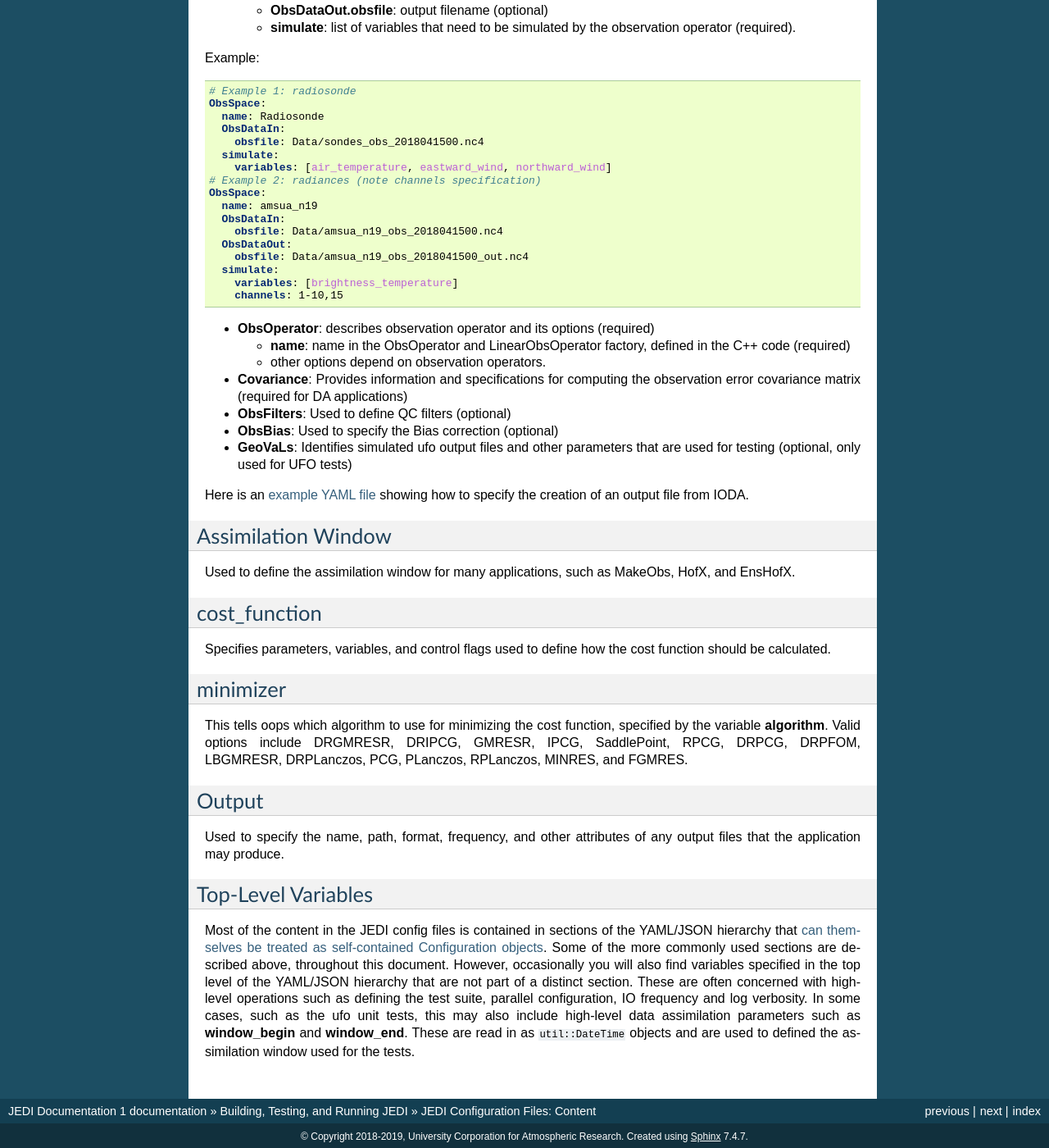
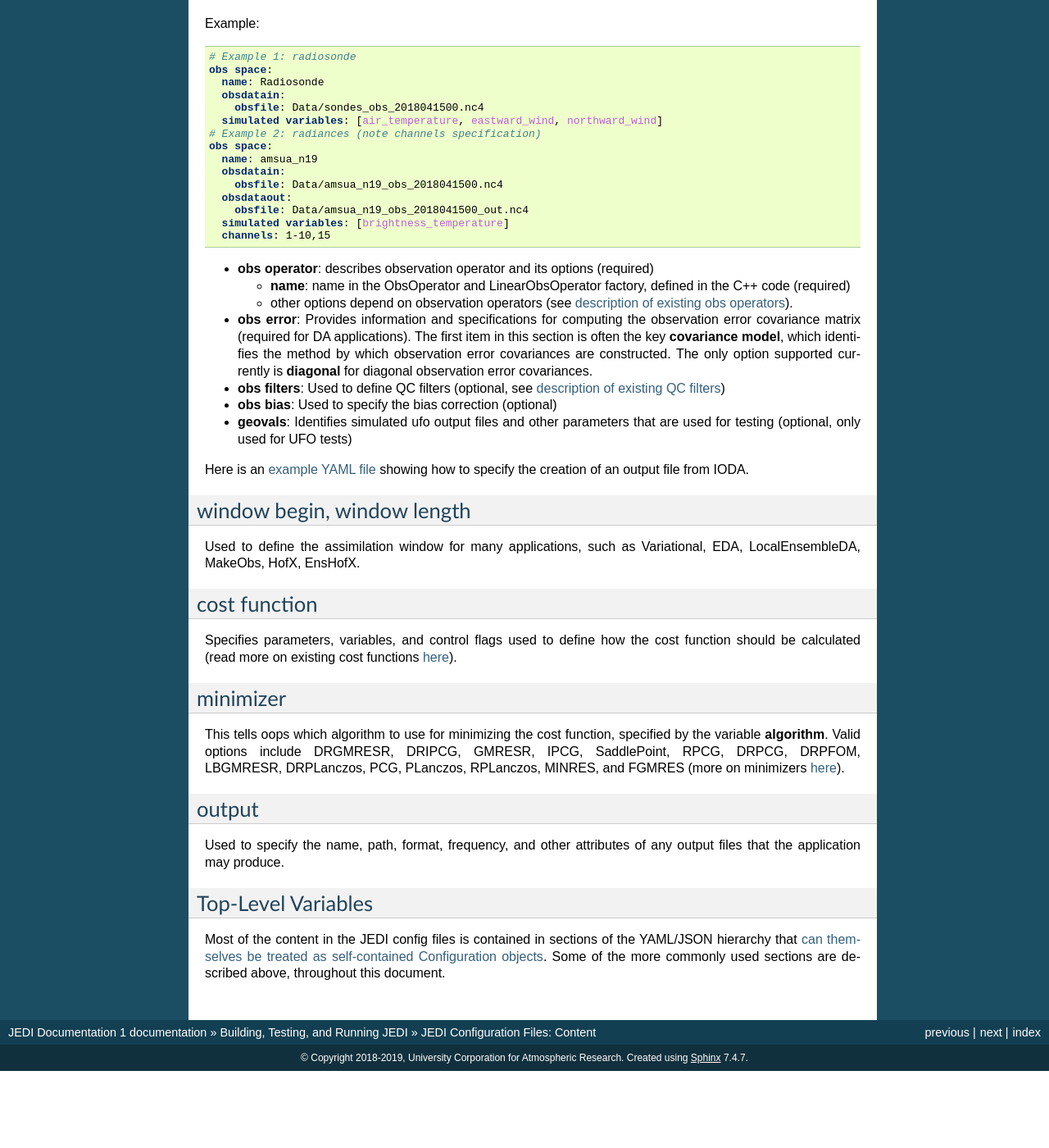
Before and after one commit to JCSDA/jedi-docs, a Sphinx documentation site: the page built from docs/developer/building_and_testing/config_content.rst, in a window 1280 px wide and 1400 px high, scrolled down 1576 px. Shown: the whole window at 82% size. Built offline with Sphinx 7.4.7, drawn with Linux system fonts in a browser that asks for light colours; after the commit the page ends 2882 px from its top, so only the background shows below that; some of the changed text lies outside the part shown.

Commit message:
update config parts of documentation to reflect yaml changes

```diff
--- a/docs/developer/building_and_testing/config_content.rst
+++ b/docs/developer/building_and_testing/config_content.rst
@@ -3,109 +3,106 @@ JEDI Configuration Files: Content
 
 This document describes some of the items included in JEDI configuration (config) files and how to use them.  **It is not intended to be complete**.  Different models and observation types have different implementations of these basic elements, often with different parameters and variable names.
 
-Users and developers are welcome to add their own items and the accompanying code to process them.  We recommend using the JEDI repositories **ioda**, **ufo**, and **fv3-jedi** as prototypes for the structure, content, and naming conventions in the config files.
+Users and developers are welcome to add their own items and the accompanying code to process them.  We recommend using the JEDI repositories **saber**, **ioda**, **ufo**, and **fv3-jedi** as prototypes for the structure, content, and naming conventions in the config files.
 
 This document is intended only as a guide to help users interpret and customize JEDI configuration files in order to run applications.   Developers may also use this information to write new tests.  For practical information on how to modify the JEDI code to read and process the information contained in the configuration files see: :doc:`JEDI Configuration Files: Implementation <configuration>`.
 
-The sections of this document refer to the top-level items in the :ref:`YAML/JSON configuration files <config-format>` and how each of these top-level items are used.  **This is a work in progress**.  There are plans to standardize the top-level contents of the JEDI config files and this document will be updated as this occurs.
+The sections of this document refer to the top-level items in the :ref:`YAML/JSON configuration files <config-format>` and how each of these top-level items are used.
 
+geometry
+^^^^^^^^
 
-resolution/Geometry
-^^^^^^^^^^^^^^^^^^^
-
-JEDI config files use both **resolution** and **Geometry** to define the model grid (both horizontal and vertical) and its parallelization across compute nodes.  The latter term, **Geometry** is commonly used for unit tests at the oops level while **resolution** is often used for applications such as 4DEnsVar where multiple grids may be used.  There are plans to standardize this terminology in the future but both terms are currently used.
+JEDI config files use **geometry** to define the model grid (both horizontal and vertical) and its parallelization across compute nodes.
 
 Sometimes, as is the case with FV3, grid information is read from data files that are provided with the model repository via :doc:`git LFS <../developer_tools/gitlfs>`.  This entry may also include one or more Fortran namelist files that are read by the model to set up the grid and its parallel partitioning.
 
-State
+state
 ^^^^^
 
 Used to define multiple unit tests for the model state, including file IO, interpolation, variable changes, increments, and computation of the background error covariance matrix.
 
-Model, LinearModel
-^^^^^^^^^^^^^^^^^^
+model, linear model
+^^^^^^^^^^^^^^^^^^^
 
 Used to define model parameters, control flags, physics packages, and other options for the model and the linearized model respectively.  Items may also define Fortran namelist files to be used by the model.
 
-Covariance
-^^^^^^^^^^
+background error
+^^^^^^^^^^^^^^^^
 
-Provides information and specifications for computing the background error covariance matrix, also known as the B matrix.  The first item in this section is often the variable **covariance**, which identifies the method by which the B matrix is computed.  A popular option here is **BUMP**, the `Background error covariance on an Unstructured Mesh Package <https://github.com/benjaminmenetrier/bump>`_ developed by Benjamin Menetrier (JCSDA/Meteo-France) and distributed as part of oops.  Alternatively, individual models may also offer a static B matrix.
+Provides information and specifications for computing the background error covariance matrix, also known as the B matrix.  The first item in this section is often the key **covariance model**, which identifies the method by which the B matrix is computed.  A popular option here is **BUMP**, the `Background error covariance on an Unstructured Mesh Package <https://github.com/benjaminmenetrier/bump>`_ developed by Benjamin Menetrier (JCSDA/Meteo-France) and distributed as part of saber.  Alternatively, individual models may also offer a static B matrix.
 
-ModelBias, ModelBiasCovariance
-^^^^^^^^^^^^^^^^^^^^^^^^^^^^^^
+model aux control, model aux error
+^^^^^^^^^^^^^^^^^^^^^^^^^^^^^^^^^^
 
 Used to define the model bias and its associated error covariance matrix.
 
 
-Initial Condition
+initial condition
 ^^^^^^^^^^^^^^^^^
 
 This is used to define the initial condition of a forecast or DA cycle.  It often includes references to restart files and Fortran namelists to be used by the model upon startup.  Alternatively, it may specify one of several idealized analytic states that can be used to initialize models.  JEDI currently provides several options for analytic initialization based on the idealized benchmarks defined by the multi-institutional 2012 `Dynamical Core Intercomparison Project <https://earthsystemcog.org/projects/dcmip-2012>`_ sponsored by NOAA, NSF, DOE, NCAR, and the University of Michigan.  Other analytic models may be added in the future.
 
-Observations
+observations
 ^^^^^^^^^^^^
 
-Often the largest section of the configuration file, this describes one or more observation types (**ObsTypes**), each of which is a multi-level YAML/JSON object in its own right.  As described our :doc:`Configuration file implementation example <configuration>`, each of these **ObsTypes** are read into JEDI as an :code:`eckit::Configuration` object.  Commonly used components within each ObsType include
+Often the largest section of the configuration file, this describes one or more observation types, each of which is a multi-level YAML/JSON object in its own right.  As described our :doc:`Configuration file implementation example <configuration>`, each of these observation types are read into JEDI as an :code:`eckit::Configuration` object.  Commonly used components within each observation type include
 
-* **ObsSpace**: describes observation space-related configuration (required)
+* **obs space**: describes observation space-related configuration (required)
 
   * **name**: descriptive name, used in logs (required)
-  * **ObsDataIn.obsfile**: input filename (this or **Generate** section is required)
-  * **ObsDataOut.obsfile**: output filename (optional)
-  * **simulate**: list of variables that need to be simulated by the observation operator (required).
+  * **obsdatain.obsfile**: input filename (this or **generate** section is required)
+  * **obsdataout.obsfile**: output filename (optional)
+  * **simulated variables**: list of variables that need to be simulated by the observation operator (required).
 
 Example:
 
 .. code:: yaml
 
    # Example 1: radiosonde
-   ObsSpace:
+   obs space:
      name: Radiosonde
-     ObsDataIn:
+     obsdatain:
        obsfile: Data/sondes_obs_2018041500.nc4
-     simulate:
-       variables: [air_temperature, eastward_wind, northward_wind]
+     simulated variables: [air_temperature, eastward_wind, northward_wind]
    # Example 2: radiances (note channels specification)
-   ObsSpace:
+   obs space:
      name: amsua_n19
-     ObsDataIn:
+     obsdatain:
        obsfile: Data/amsua_n19_obs_2018041500.nc4
-     ObsDataOut:
+     obsdataout:
        obsfile: Data/amsua_n19_obs_2018041500_out.nc4
-     simulate:
-       variables: [brightness_temperature]
-       channels: 1-10,15
+     simulated variables: [brightness_temperature]
+     channels: 1-10,15
 
 
-* **ObsOperator**: describes observation operator and its options (required)
+* **obs operator**: describes observation operator and its options (required)
 
   * **name**: name in the ObsOperator and LinearObsOperator factory, defined in the C++ code (required)
-  * other options depend on observation operators.
+  * other options depend on observation operators (see :doc:`description of existing obs operators<../../jedi-components/ufo/obsops>`).
 
-* **Covariance**: Provides information and specifications for computing the observation error covariance matrix (required for DA applications)
-* **ObsFilters**: Used to define QC filters (optional)
-* **ObsBias**: Used to specify the Bias correction (optional)
-* **GeoVaLs**: Identifies simulated ufo output files and other parameters that are used for testing (optional, only used for UFO tests)
+* **obs error**: Provides information and specifications for computing the observation error covariance matrix (required for DA applications). The first item in this section is often the key **covariance model**, which identifies the method by which observation error covariances are constructed. The only option supported currently is **diagonal** for diagonal observation error covariances.
+* **obs filters**: Used to define QC filters (optional, see :doc:`description of existing QC filters<../../jedi-components/ufo/qcfilters>`)
+* **obs bias**: Used to specify the bias correction (optional)
+* **geovals**: Identifies simulated ufo output files and other parameters that are used for testing (optional, only used for UFO tests)
 
 Here is an :ref:`example YAML file <radiosonde_example_yaml>` showing how to specify the creation of an output file from IODA.
 
-Assimilation Window
-^^^^^^^^^^^^^^^^^^^
+window begin, window length
+^^^^^^^^^^^^^^^^^^^^^^^^^^^^
 
-Used to define the assimilation window for many applications, such as MakeObs, HofX, and EnsHofX.
+Used to define the assimilation window for many applications, such as Variational, EDA, LocalEnsembleDA, MakeObs, HofX, EnsHofX.
 
-cost_function
+cost function
 ^^^^^^^^^^^^^
 
-Specifies parameters, variables, and control flags used to define how the cost function should be calculated.
+Specifies parameters, variables, and control flags used to define how the cost function should be calculated (read more on existing cost functions :doc:`here <../../jedi-components/oops/applications/variational>`).
 
 minimizer
 ^^^^^^^^^
 
-This tells oops which algorithm to use for minimizing the cost function, specified by the variable **algorithm**.  Valid options include DRGMRESR, DRIPCG, GMRESR, IPCG, SaddlePoint, RPCG, DRPCG, DRPFOM, LBGMRESR, DRPLanczos, PCG, PLanczos, RPLanczos, MINRES, and FGMRES.
+This tells oops which algorithm to use for minimizing the cost function, specified by the variable **algorithm**.  Valid options include DRGMRESR, DRIPCG, GMRESR, IPCG, SaddlePoint, RPCG, DRPCG, DRPFOM, LBGMRESR, DRPLanczos, PCG, PLanczos, RPLanczos, MINRES, and FGMRES (more on minimizers :doc:`here <../../jedi-components/oops/applications/variational>`).
 
-Output
+output
 ^^^^^^
 
 Used to specify the name, path, format, frequency, and other attributes of any output files that the application may produce.
@@ -113,4 +110,4 @@ Used to specify the name, path, format, frequency, and other attributes of any o
 Top-Level Variables
 ^^^^^^^^^^^^^^^^^^^
 
-Most of the content in the JEDI config files is contained in sections of the YAML/JSON hierarchy that :ref:`can themselves be treated as self-contained Configuration objects <config-cpp>`.  Some of the more commonly used sections are described above, throughout this document.  However, occasionally you will also find variables specified in the top level of the YAML/JSON hierarchy that are not part of a distinct section.  These are often concerned with high-level operations such as defining the test suite, parallel configuration, IO frequency and log verbosity.  In some cases, such as the ufo unit tests, this may also include high-level data assimilation parameters such as **window_begin** and **window_end**.  These are read in as :code:`util::DateTime` objects and are used to defined the assimilation window used for the tests.
+Most of the content in the JEDI config files is contained in sections of the YAML/JSON hierarchy that :ref:`can themselves be treated as self-contained Configuration objects <config-cpp>`.  Some of the more commonly used sections are described above, throughout this document.
```
Also changed, not shown: docs/jedi-components/ioda/interface.rst (+23 -28 lines).
